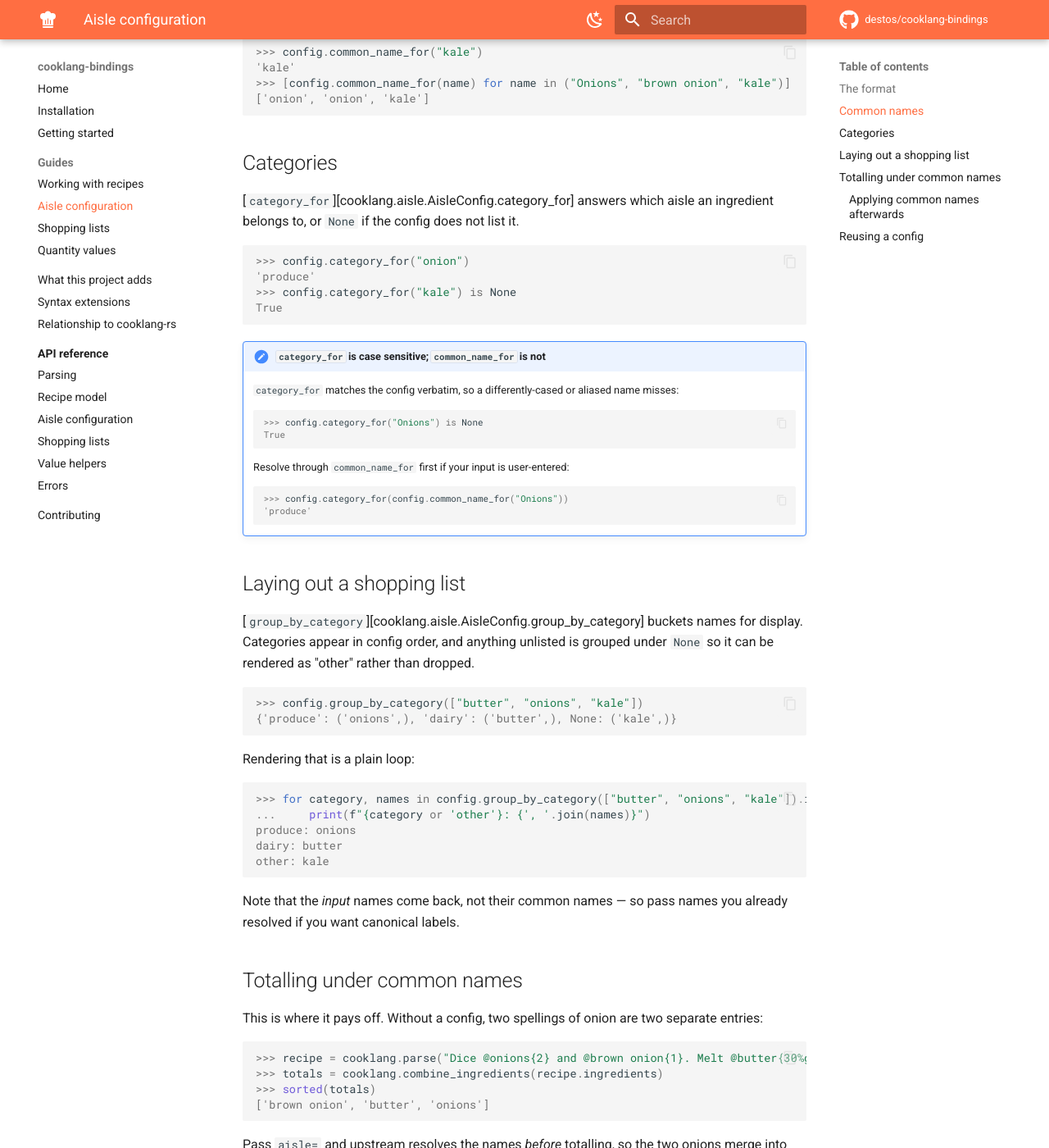
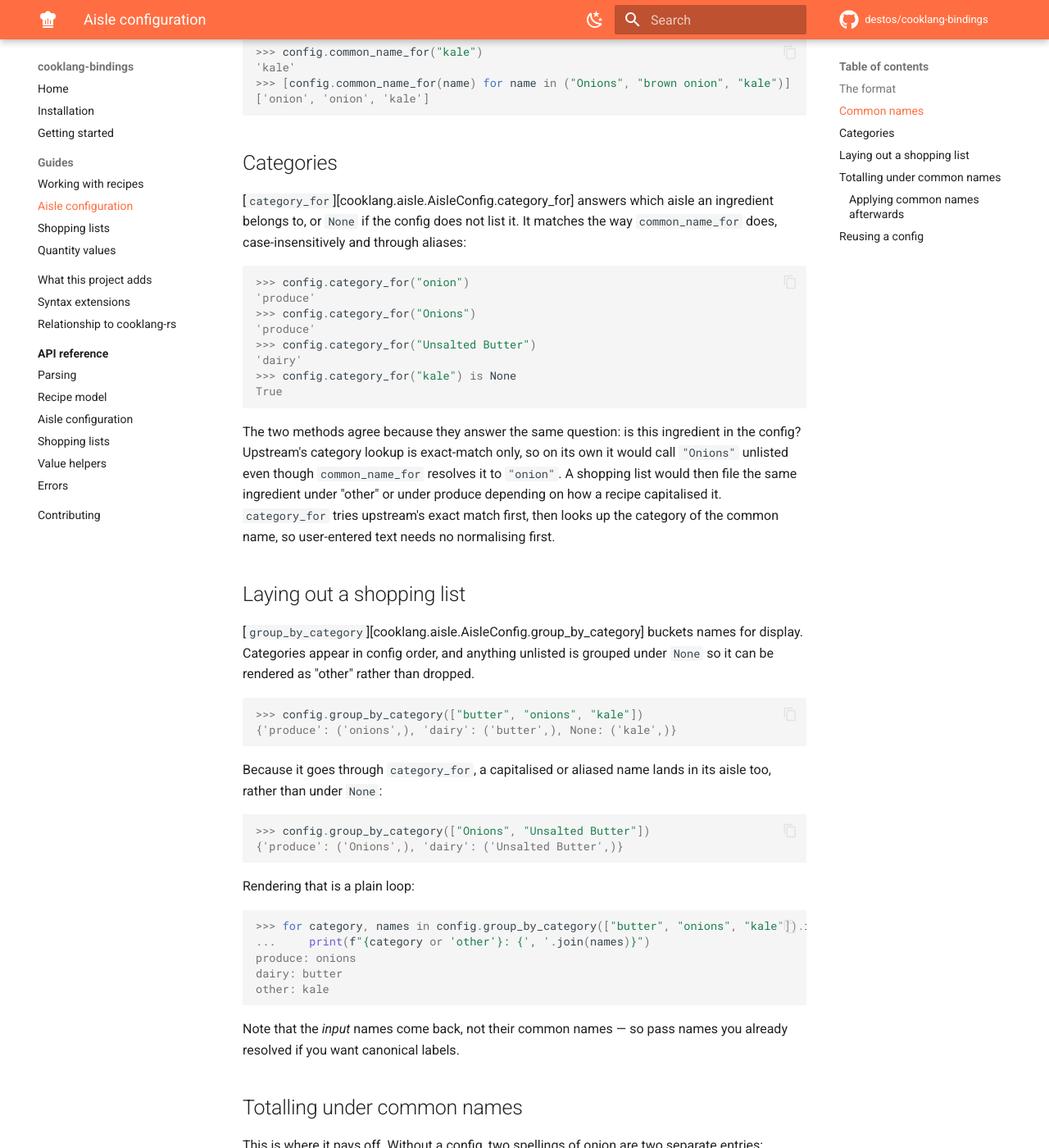
Before and after one commit to destos/cooklang-bindings, an MkDocs documentation site: the page built from docs/guide/aisle.md, in a window 1280 px wide and 1400 px high, scrolled down 1295 px. Shown: the whole window at 82% size. Built offline with MkDocs 1.6.1 and Material for MkDocs 9.7.7, drawn with Linux system fonts in a browser that asks for light colours; comment, search, counter and statistics services are not loaded; some of the changed text lies outside the part shown.

Commit message:
Document the aisle config changes, Block and RecipeTime durations
Co-Authored-By: Claude Opus 5 (1M context) <noreply@anthropic.com>

````diff
--- a/docs/guide/aisle.md
+++ b/docs/guide/aisle.md
@@ -74,34 +74,28 @@ first:
 ## Categories
 
 [`category_for`][cooklang.aisle.AisleConfig.category_for] answers which aisle
-an ingredient belongs to, or `None` if the config does not list it.
+an ingredient belongs to, or `None` if the config does not list it. It matches
+the way `common_name_for` does, case-insensitively and through aliases:
 
 ```pycon
 >>> config.category_for("onion")
 'produce'
+>>> config.category_for("Onions")
+'produce'
+>>> config.category_for("Unsalted Butter")
+'dairy'
 >>> config.category_for("kale") is None
 True
 
 ```
 
-!!! note "`category_for` is case sensitive; `common_name_for` is not"
-
-    `category_for` matches the config verbatim, so a differently-cased or
-    aliased name misses:
-
-    ```pycon
-    >>> config.category_for("Onions") is None
-    True
-
-    ```
-
-    Resolve through `common_name_for` first if your input is user-entered:
-
-    ```pycon
-    >>> config.category_for(config.common_name_for("Onions"))
-    'produce'
-
-    ```
+The two methods agree because they answer the same question: is this
+ingredient in the config? Upstream's category lookup is exact-match only, so on
+its own it would call `"Onions"` unlisted even though `common_name_for`
+resolves it to `"onion"`. A shopping list would then file the same ingredient
+under "other" or under produce depending on how a recipe capitalised it.
+`category_for` tries upstream's exact match first, then looks up the category
+of the common name, so user-entered text needs no normalising first.
 
 ## Laying out a shopping list
 
@@ -112,6 +106,15 @@ grouped under `None` so it can be rendered as "other" rather than dropped.
 ```pycon
 >>> config.group_by_category(["butter", "onions", "kale"])
 {'produce': ('onions',), 'dairy': ('butter',), None: ('kale',)}
+
+```
+
+Because it goes through `category_for`, a capitalised or aliased name lands in
+its aisle too, rather than under `None`:
+
+```pycon
+>>> config.group_by_category(["Onions", "Unsalted Butter"])
+{'produce': ('Onions',), 'dairy': ('Unsalted Butter',)}
 
 ```
 
@@ -175,12 +178,39 @@ and `apply_common_names` when the totals arrived from somewhere else.
 
 ## Reusing a config
 
-An `AisleConfig` is immutable and holds its FFI object, so parse it once at
-startup and reuse it across every recipe.
+An `AisleConfig` is immutable, so parse it once at startup and reuse it across
+every recipe.
 
 ```pycon
 >>> config.common_name_for("Onions"), config.common_name_for("onions")
 ('onion', 'onion')
+
+```
+
+`parse_aisle_config(text)`, `AisleConfig(text)` and
+`AisleConfig.from_text(text)` do the same thing; use whichever reads best in
+your code.
+
+```pycon
+>>> cooklang.AisleConfig(AISLE) == cooklang.AisleConfig.from_text(AISLE) == config
+True
+
+```
+
+It holds a native FFI object, so unlike the recipe model it is not a
+dataclass, but it still behaves as a value. Two configs with the same
+categories compare equal and hash alike, so a config can key a cache. Pickling
+a config stores its source text and re-parses it when unpickled, instead of
+storing a native pointer that would dangle in another process. That makes it
+safe to send a config to a worker pool:
+
+```pycon
+>>> import pickle
+>>> restored = pickle.loads(pickle.dumps(config))
+>>> restored == config, hash(restored) == hash(config)
+(True, True)
+>>> restored.category_for("Onions")
+'produce'
 
 ```
 
````
Also changed, not shown: README.md (+9 -1 lines), docs/api/index.md (+3 -2 lines), docs/api/models.md (+6 -2 lines), docs/contrib.md (+1 -0 lines), docs/getting-started.md (+16 -0 lines), docs/guide/recipes.md (+4 -2 lines).
